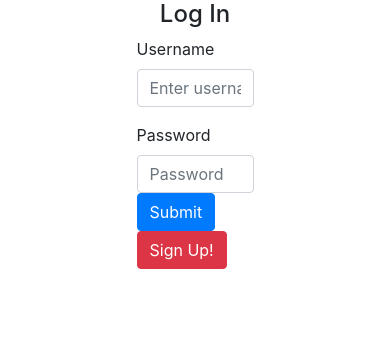
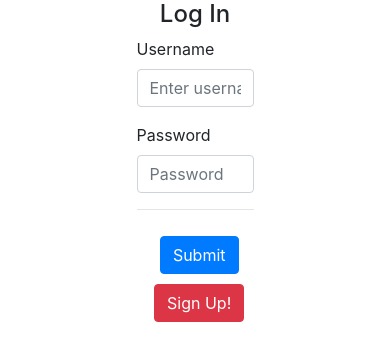
Before and after one commit to mnicolai20/GoalGetter, a React (Create React App) app in the folder client/: page / in a window 390 px wide. Shown: the top 360 px of the page. Built offline with nearby package versions, Linux system fonts and the light colour scheme.

Commit message:
button centering for large and small screens

```diff
--- a/client/src/components/LoginForm/index.js
+++ b/client/src/components/LoginForm/index.js
@@ -62,10 +62,11 @@ class LoginForm extends Component {
                         <Form.Group controlId="formBasicPassword" className="usernameLine">
                             <Form.Label>Password</Form.Label>
                             <Form.Control type="input" placeholder="Password" value={this.state.password} onChange={this.handleChange} />
-                            <Button variant="primary" type="submit" onClick={this.handleSubmit} className="submit">
+                           <hr></hr>
+                            <Button variant="primary" type="submit" onClick={this.handleSubmit} className="submit sub1">
                                 Submit
                     </Button>
-                            <Button variant="danger" type="submit" href="/signup" className="submit">
+                            <Button variant="danger" type="submit" href="/signup" className="submit sub2">
                                 Sign Up!
                     </Button>
                         </Form.Group>
--- a/client/src/components/LoginForm/style.css
+++ b/client/src/components/LoginForm/style.css
@@ -10,3 +10,13 @@
 .title{
     text-align: center;
 }
+
+.sub1 {
+    margin-left: 20%;
+    margin-top: 10px;
+}
+
+.sub2 {
+    margin-left: 15%;
+    margin-top: 10px;
+}
```
